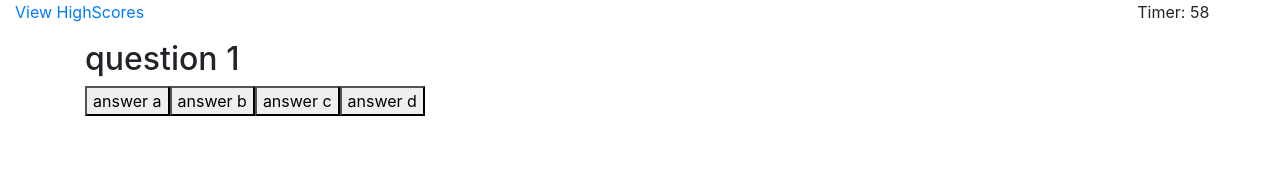
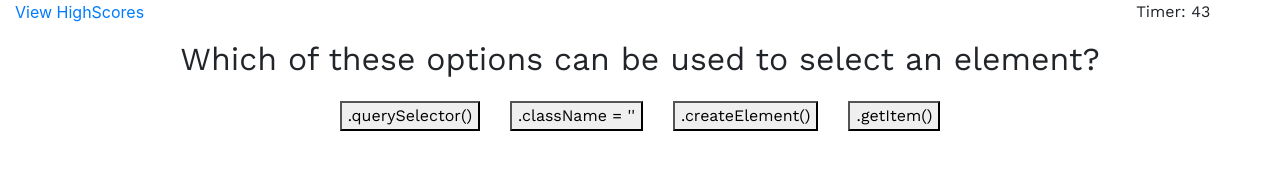
Before and after one commit to crossigarcia/quiz, a plain HTML site: page index.html in a window 1280 px wide. Both pictures are taken after a click on the button "START". Drawn offline with nearby package versions, Linux system fonts and the light colour scheme.

Commit message:
added event listeners to answer buttons and submit button, altered styles

```diff
--- a/assets/css/style.css
+++ b/assets/css/style.css
@@ -1,7 +1,15 @@
-h1 {
+h1, h2, p {
    text-align: center;
+   font-family: "Work Sans", sans-serif;
 }
 
-p {
+table {
    text-align: center;
+   font-family: "Work Sans", sans-serif;
 }
+
+button {
+   text-align: center;
+   font-family: "Work Sans", sans-serif;
+   margin: 15px 15px 0 15px;
+}
--- a/assets/js/script.js
+++ b/assets/js/script.js
@@ -1,23 +1,23 @@
 let quizQuestions = [
    {
-      question: "question 1",
+      question: "Which of these options can be used to select an element?",
       options: [
-         "answer a",
-         "answer b",
-         "answer c",
-         "answer d"
+         ".querySelector()",
+         ".className = ''",
+         ".createElement()",
+         ".getItem()"
       ],
-      correctAnswer: "answer a"
+      correctAnswer: ".querySelector()"
    },
    {
-      question: "question 2",
+      question: "How many parameters can you give when you use .addEventListener?",
       options: [
-         "answer a",
-         "answer b",
-         "answer c",
-         "answer d"
+         "5",
+         "2",
+         "3",
+         "As many as you want!"
       ],
-      correctAnswer: "answer c"
+      correctAnswer: "3"
    },
    {
       question: "question 3",
@@ -84,8 +84,8 @@ function generateQuestion() {
       let answerButtonEl = document.createElement("button");
       answerButtonEl.textContent = currentQuestion.options[i];
       buttonsDiv.appendChild(answerButtonEl);
-      //answerButtonEl.addEventListener('click', saveScore(answerButtonEl, currentQuestion));
-      answerButtonEl.addEventListener('click', nextQuestion);
+      answerButtonEl.addEventListener('click', saveScore(answerButtonEl, currentQuestion));
+      //answerButtonEl.addEventListener('click', nextQuestion);
    };
    choicesEl.appendChild(buttonsDiv);
 };
@@ -103,13 +103,19 @@ function nextQuestion() {
    }
 };
 
-// function saveScore(answerButtonEl, currentQuestion) {
-//     if (answerButtonEl.textContent === currentQuestion.correctAnswer) {
-//       playerScore = playerScore + 5;
-//    } else {
-//       countDown = countDown - 5;
-//    }
-//  };
+function saveScore(answerButtonEl, currentQuestion) {
+   if (answerButtonEl.textContent === currentQuestion.correctAnswer) {
+      console.log(answerButtonEl.textContent);
+      console.log(currentQuestion.correctAnswer);
+      playerScore = playerScore + 5;
+      //console.log(playerScore);
+   } else {
+       countDown = countDown - 5;
+       //console.log(countDown);
+   }
+   answerButtonEl.addEventListener('click', nextQuestion);
+
+};
 
 function clockTick() {
  countDown--;
@@ -129,15 +135,26 @@ function endQuiz() {
    let finalScoreEl = document.querySelector('#final-score');
    finalScoreEl.textContent = playerScore;
 
-   //setItem localStorage, initials and score
-
-   //add event listener to submit button, take you to score-board
+   submitButtonEl.addEventListener('click', scoreBoard);
 
 };
 
 function scoreBoard() {
+   let initialsEl = document.getElementById('initials');
+   let playerInitials = initialsEl.value.trim();
+   localStorage.setItem("initials", playerInitials);
+
+   localStorage.setItem("score", playerScore);
+
    endQuizEl.style.display = "none";
    scoreBoardEl.style.display = "block";
+
+   let playerInitialsEl = document.querySelector('player-initials');
+   let playerScoreEl = document.querySelector('player-score');
+
+   playerInitialsEl.textContent = localStorage.getItem('initials');
+   playerScoreEl.textContent = localStorage.getItem('score');
+
 };
 
 startButtonEl.onclick = startQuiz
--- a/index.html
+++ b/index.html
@@ -5,6 +5,8 @@
    <meta http-equiv="X-UA-Compatible" content="IE=edge">
    <meta name="viewport" content="width=device-width, initial-scale=1.0">
    <title>JavaScript Quiz</title>
+   <link rel="preconnect" href="https://fonts.gstatic.com">
+   <link href="https://fonts.googleapis.com/css2?family=Work+Sans&display=swap" rel="stylesheet">
    <link rel="stylesheet" href="https://cdn.jsdelivr.net/npm/bootstrap@4.6.0/dist/css/bootstrap.min.css" integrity="sha384-B0vP5xmATw1+K9KRQjQERJvTumQW0nPEzvF6L/Z6nronJ3oUOFUFpCjEUQouq2+l" crossorigin="anonymous">
    <link rel="stylesheet" href="./assets/css/style.css">
 </head>
@@ -22,21 +24,22 @@
 
    <main class="container">
       <div id="start-screen" class="row justify-content-center">
-         <h1 class="col-12">Code Quiz</h1>
-         <p class="col-12">Welcome to my code quiz</p>
+         <h1 class="col-12">JavaScript Quiz for Beginners</h1>
+         <p class="col-12">For every correct question you get 5 points,<br> every wrong answer deducts time, good luck!</p>
          <button id="start-btn" class="col-4 justify-content-center">START</button>
       </div>
-      <div id="quiz">
-         <h2 id="question-title"></h2>
-         <div id="choices"></div>
+      <div id="quiz" class="row">
+         <h2 id="question-title" class="col-12"></h2>
+         <div id="choices" class="row justify-content-md-center"></div>
       </div>
       <div id="end-quiz">
          <h2>All Done</h2>
          <p>Your final score is <span id="final-score"></span></p>
          <p>Enter initials: <input type="text" id="initials" /> <button id="submit-btn">Submit</button></p>
       </div>
-      <div id="score-board">
-         <table>
+      <div id="score-board" class="row justify-content-center">
+         <h2 class="col-12">High Scores:</h2>
+         <table class="table col-12">
             <tr>
                <th>Player</th>
                <th>Score</th>
```
